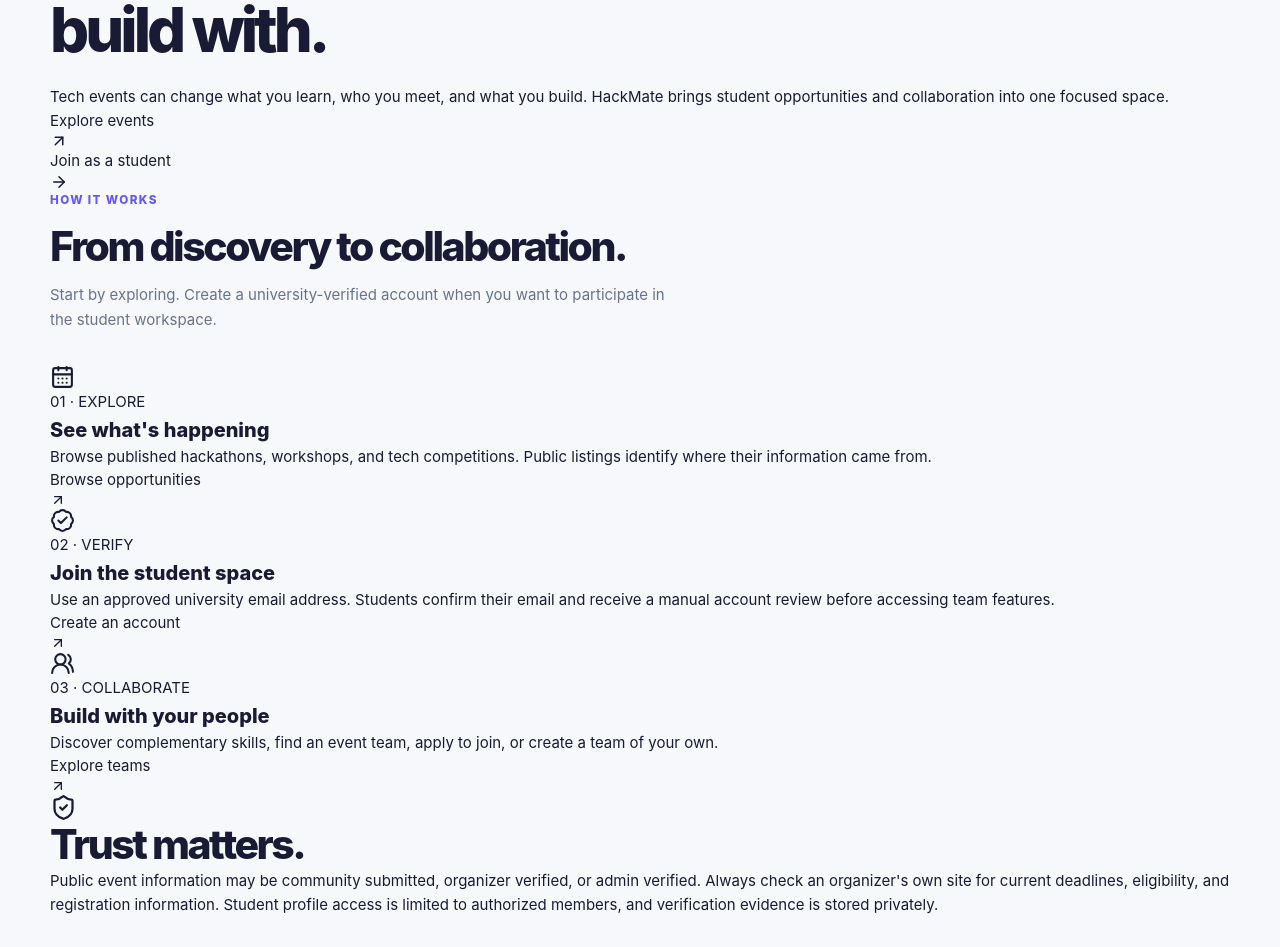
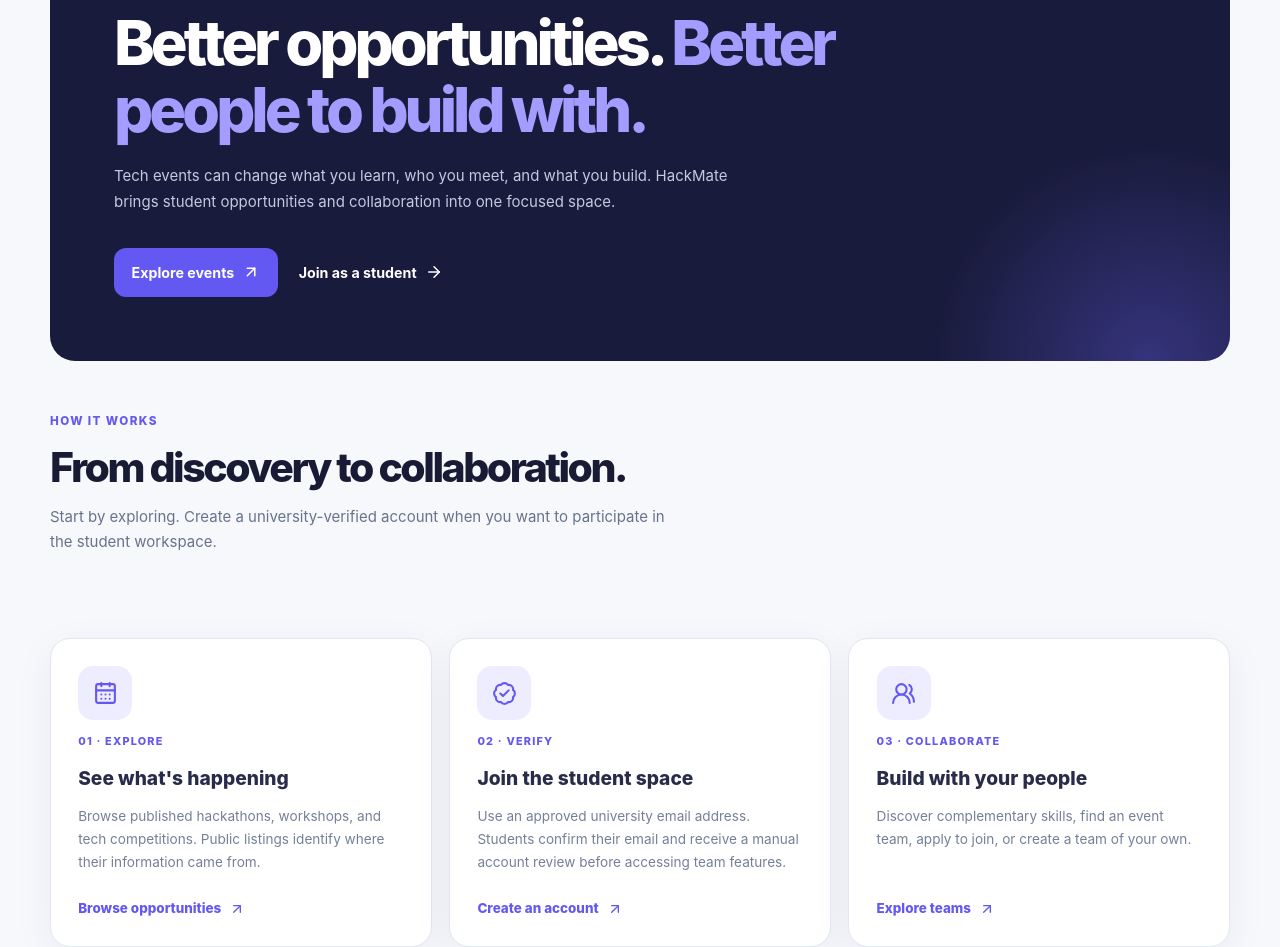
Before and after one commit to boukhariabdallahyasser-prog/hackmate, a Next.js app: page /about in a window 1280 px wide. Shown: the part 249-1196 px from the top of the page. Built offline with nearby package versions, Linux system fonts and the light colour scheme; no server answers.

Commit message:
Style About page with clear onboarding stages and privacy messaging

```diff
--- a/src/app/design.css
+++ b/src/app/design.css
@@ -815,3 +815,46 @@ dl.event-grid dd { font-size: 2rem; font-weight: 840; letter-spacing: -.06em; co
   .event-team-button, .event-team-secondary { justify-content: center; }
   .event-detail-cover img { aspect-ratio: 16 / 9; }
 }
+
+
+/* About / product trust */
+.about-page { display: grid; gap: clamp(2rem,4vw,3.5rem); }
+.about-hero { padding: clamp(2.2rem,5vw,4.5rem); border-radius: 25px;
+  background: #191b3c; color: white; position: relative; overflow: hidden; }
+.about-hero::after { content: ""; position: absolute; right: -145px; bottom: -225px;
+  border-radius: 50%; width: 450px; height: 450px;
+  background: radial-gradient(circle, rgba(111,100,255,.33), transparent 68%); pointer-events: none; }
+.about-hero .section-overline { color: #beb9ff; }
+.about-hero h1 { color: #fff; max-width: 880px; margin: 1rem 0 1.2rem; }
+.about-hero h1 span { color: #a49dff; }
+.about-hero > p:not(.section-overline) { color: #c4c9df; line-height: 1.75; max-width: 640px; }
+.about-actions { display: flex; flex-wrap: wrap; gap: 1.3rem; align-items: center; margin-top: 2rem; position: relative; z-index: 1; }
+.about-primary-link, .about-secondary-link { display: inline-flex; align-items: center; gap: .5rem;
+  font-weight: 740; font-size: .89rem; }
+.about-primary-link { color: white; background: var(--primary); padding: .88rem 1.1rem; border-radius: 12px; }
+.about-primary-link:hover { background: #5147de; }
+.about-secondary-link { color: white; }
+.about-secondary-link:hover { color: #b9b3ff; }
+.about-features { display: grid; grid-template-columns: repeat(3,minmax(0,1fr)); gap: 1.1rem; }
+.about-features article { display: flex; flex-direction: column; min-width: 0; gap: .8rem;
+  background: white; border: 1px solid var(--border); padding: 1.7rem;
+  border-radius: 20px; box-shadow: var(--shadow-card); }
+.about-features article > span { width: 54px; height: 54px; display: grid; place-items: center;
+  border-radius: 15px; background: #eeecff; color: var(--primary); }
+.about-feature-number { letter-spacing: .11em; color: var(--primary); font-weight: 800; font-size: .68rem; }
+.about-features h3 { font-size: 1.2rem; color: #282b49; }
+.about-features article > p:not(.about-feature-number) { color: #738098; font-size: .85rem; line-height: 1.7; }
+.about-features a { display: inline-flex; align-items: center; gap: .5rem;
+  color: var(--primary); font-size: .84rem; font-weight: 780; margin-top: auto; padding-top: .7rem; }
+.about-trust { display: grid; grid-template-columns: auto 1fr; align-items: start; gap: 1.3rem;
+  padding: clamp(1.5rem,3vw,2.5rem); border: 1px solid #d6d2ff; border-radius: 20px; background: #efedff; }
+.about-trust-icon { width: 54px; height: 54px; border-radius: 16px;
+  color: #6154d9; background: #dedaff; display: grid; place-items: center; }
+.about-trust h2 { margin: 0 0 .6rem; font-size: 1.55rem; }
+.about-trust p { max-width: 830px; color: #697094; line-height: 1.75; font-size: .9rem; }
+@media (max-width: 820px) {
+  .about-features { grid-template-columns: 1fr; }
+}
+@media (max-width: 610px) {
+  .about-trust { grid-template-columns: 1fr; }
+}
```
